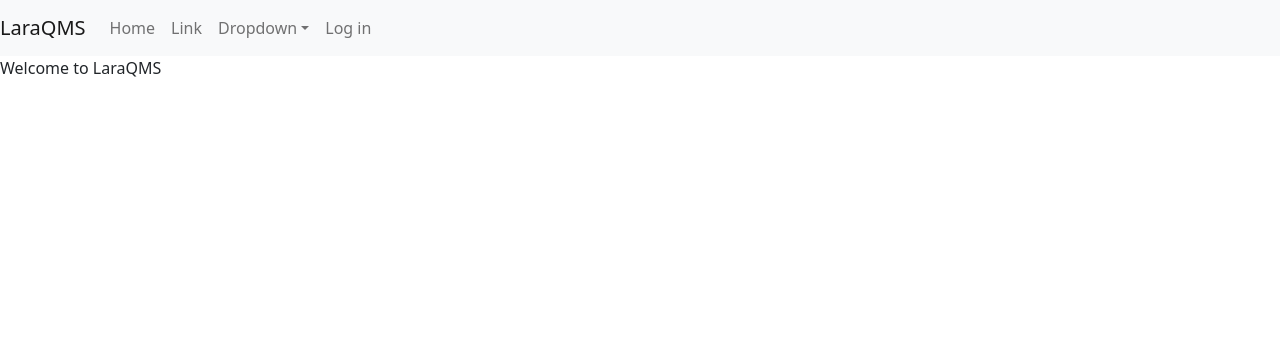
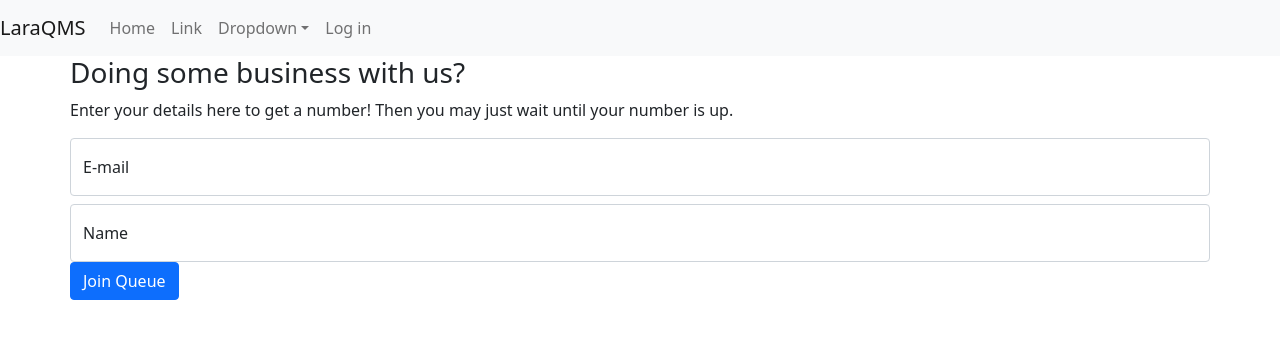
Before and after one commit to valdez-erardtimothy/laraqms-webclient, a React (Create React App) app: page / in a window 1280 px wide. Shown: the top 338 px of the page. Built offline with nearby package versions, Linux system fonts and the light colour scheme; no server answers.

Commit message:
register for queue

```diff
--- /dev/null
+++ b/src/components/Queue/JoinQueue.jsx
@@ -0,0 +1,55 @@
+import React from 'react';
+import {Button, FloatingLabel, Form} from 'react-bootstrap';
+import { useDispatch } from 'react-redux';
+
+/* action imports */
+import { enqueue } from '../../features/customer-queue';
+
+export default function JoinQueue() {
+    /* hooks */
+    const dispatch = useDispatch();
+    /* handlers */
+    const joinQueueHandler = (e) => {
+        e.preventDefault();
+        dispatch(enqueue(new FormData(e.target)));
+    };
+
+    return <>
+        <Form onSubmit={joinQueueHandler}>
+            <h3>Doing some business with us?</h3>
+            <p>Enter your details here to get a number!
+                Then you may just wait until your number is up.
+            </p>
+
+            <Form.Group>
+                <FloatingLabel
+                    label="E-mail"
+                >
+                    <Form.Control
+                        type="email"
+                        name="email"
+                        placeholder="E-mail"
+                        required
+                    />
+                </FloatingLabel>
+            </Form.Group>
+
+            <Form.Group className='mt-2'>
+                <FloatingLabel
+                    label="Name"
+                >
+                    <Form.Control
+                        type="text"
+                        name="customer_name"
+                        placeholder="Name"
+                        required
+                    />
+
+                </FloatingLabel>
+            </Form.Group>
+            <div className='d-flex justify-center'>
+                <Button type="submit" >Join Queue</Button>
+            </div>
+        </Form>
+    </>;
+}
--- /dev/null
+++ b/src/features/customer-queue.js
@@ -0,0 +1,20 @@
+import { createSlice, createAsyncThunk } from "@reduxjs/toolkit";
+import axios from 'axios';
+
+export const enqueue = createAsyncThunk(
+    'customer/queue/enqueue',
+    async function(formData) {
+        let response  = await axios.post('/api/enqueue', formData);
+
+        return response.data;
+    }
+);
+
+const customerQueueSlice = createSlice({
+    'name': "customer/queue",
+    initialState:{},
+
+});
+
+
+export default customerQueueSlice.reducer;
--- a/src/pages/Index.jsx
+++ b/src/pages/Index.jsx
@@ -1,5 +1,14 @@
 import React from 'react';
+import { Container } from 'react-bootstrap';
+
+/* component import */
+import JoinQueue from '../components/Queue/JoinQueue';
 
 export default function Index() {
-    return <>Welcome to LaraQMS</>;
+    return <>
+        <Container>
+            <JoinQueue/>
+
+        </Container>
+    </>;
 }
--- a/src/redux-store.js
+++ b/src/redux-store.js
@@ -1,11 +1,15 @@
 import {combineReducers, configureStore} from '@reduxjs/toolkit';
 
+/* customer reducers */
+import customerQueue from './features/customer-queue';
 
-/* teller reducers */
 import AuthReducer from './features/auth';
 
 export default configureStore({
     reducer: combineReducers({
         auth: AuthReducer,
+        customer: combineReducers({
+            queue: customerQueue
+        })
     })
 });
```
